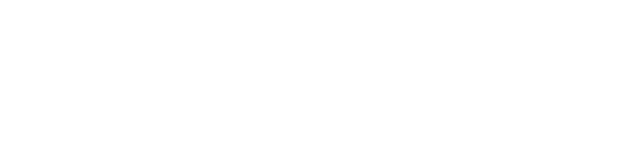
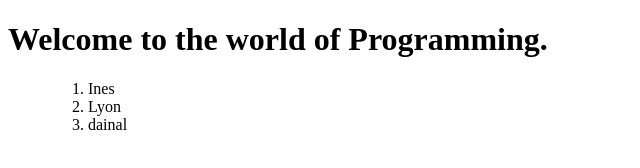
Before and after one commit to nemkanta09/my-super-website, a plain HTML site: page index.html in a window 1280 px wide. Shown: the whole page, without its empty margins (0-640 px from the left). Drawn offline with Linux system fonts and the light colour scheme.

Commit message:
h1 and body parts changed

```diff
--- a/index.html
+++ b/index.html
@@ -1,10 +1,22 @@
 <!DOCTYPE html>
 <html>
-  <head>
-    <meta charset="UTF-8">
-    <title>title</title>
-  </head>
-  <body>
 
-  </body>
+<head>
+  <meta charset="UTF-8">
+  <title>First website of mine</title>
+</head>
+
+<body>
+  <h1>Welcome to the world of Programming.</h1>
+  <ul>
+    <ol>
+      <li>Ines</li>
+      <li>Lyon</li>
+      <li>dainal</li>
+    </ol>
+  </ul>
+
+
+</body>
+
 </html>
```
